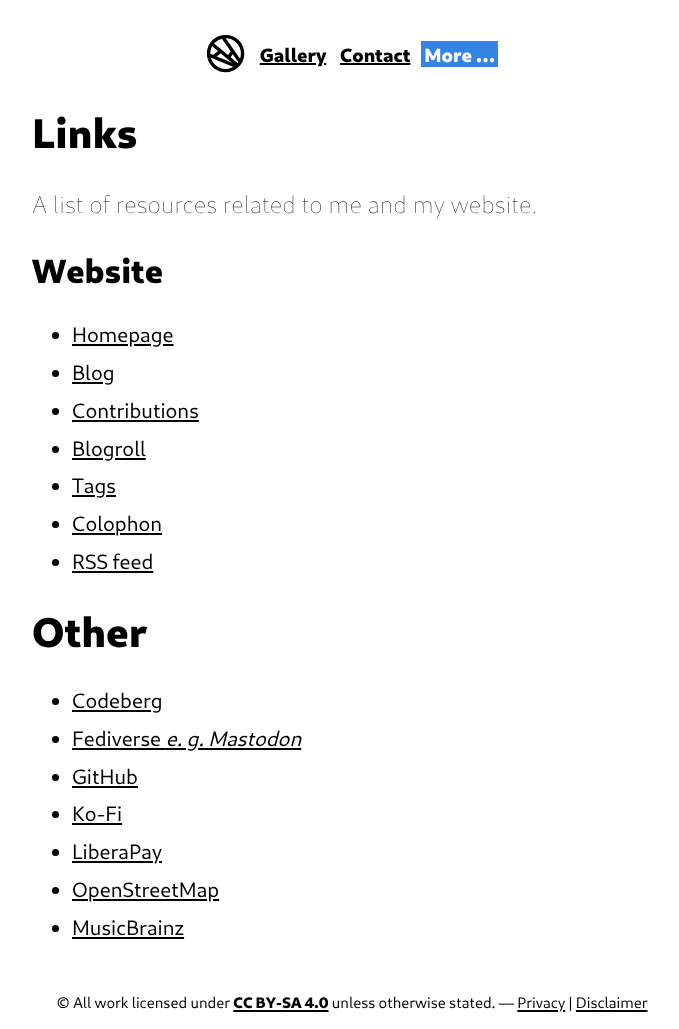
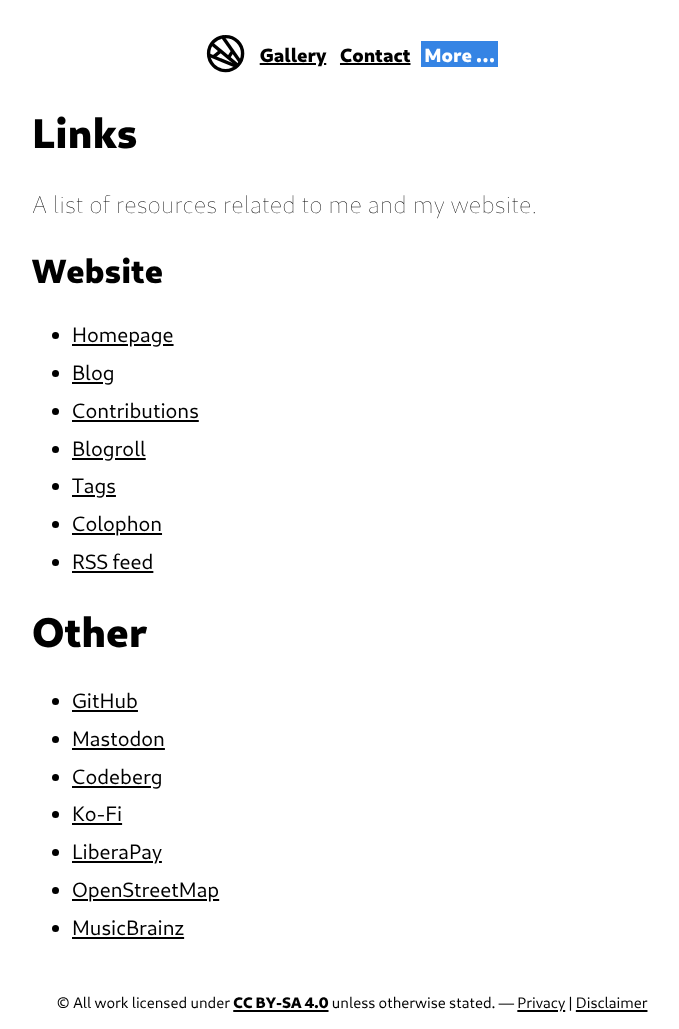
Before and after one commit to konstantintutsch/website, a Jekyll site: the page built from links/index.html, in a window 1280 px wide. Shown: the whole page, without its empty margins (288-967 px from the left). Built offline with Jekyll 4.4.1, drawn with Linux system fonts in a browser that asks for light colours.

Commit message:
Move repository to GitHub

```diff
--- a/_data/navigation.yaml
+++ b/_data/navigation.yaml
@@ -23,12 +23,12 @@
     path: "/feed.xml"
 
 social:
+  - name: "GitHub"
+    id: "github"
+  - name: "Mastodon"
+    id: "fediverse"
   - name: "Codeberg"
     id: "codeberg"
-  - name: "Fediverse <i>e. g. Mastodon</i>"
-    id: "fediverse"
-  - name: "GitHub"
-    id: "github"
   - name: "Ko-Fi"
     id: "ko-fi"
   - name: "LiberaPay"
--- a/colophon/index.html
+++ b/colophon/index.html
@@ -9,7 +9,7 @@
     <li><b>Text editor:</b> I write all code and posts in NeoVim.</li>
     <li><b>Font:</b> The site is displayed with the <a href="https://cantarell.gnome.org/">Cantarell</a> font.</li>
     <li><b>Feeds:</b> Available are a <a href="/feed.xml">RSS feed</a> and a <a href="/sitemap.xml">sitemap</a>.</li>
-    <li><b>Source code:</b> The <i>uncompiled</i> source code can be examined and/or edited on <a href="https://codeberg.org/konstantintutsch/Website/">Codeberg</a>.</li>
+    <li><b>Source code:</b> The <i>uncompiled</i> source code can be examined and/or edited on <a href="https://github.com/konstantintutsch/Website/">GitHub</a>.</li>
 </ul>
 
 <small>🚀 <i>Website last deployed on {{ site.time | to_utc | date: "the %B %-d, %Y at %H:%M:%S %Z" }}</i></small>
```
Also changed, not shown: _data/social.yaml (+4 -4 lines).
